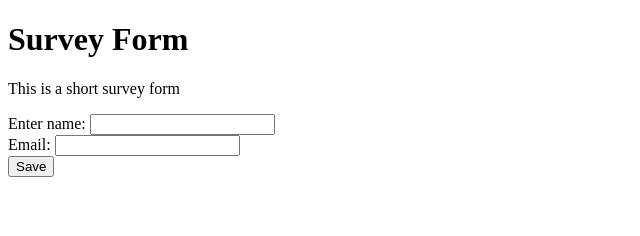
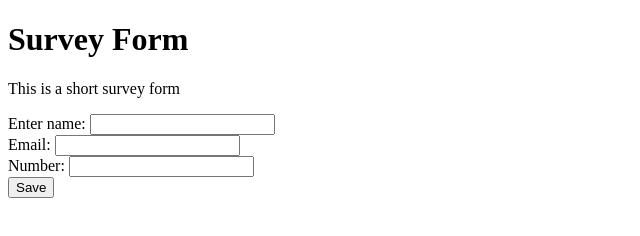
Before and after one commit to JheissonRojas/MicroverseProject1, a plain HTML site: page index.html in a window 1280 px wide. Shown: the whole page, without its empty margins (0-640 px from the left). Drawn offline with Linux system fonts and the light colour scheme.

Commit message:
Added the number field and validation

```diff
--- a/index.html
+++ b/index.html
@@ -19,6 +19,9 @@
       <input type="text" id="name" required> <br>
       <label for="email"> Email:</label>
       <input type="email" id="email" required><br>
+      <label for="number"> Number:</label>
+      <input type="number" id="number"><br>
+
       <input type="submit" value="Save">
     </form>
   </div>
```
